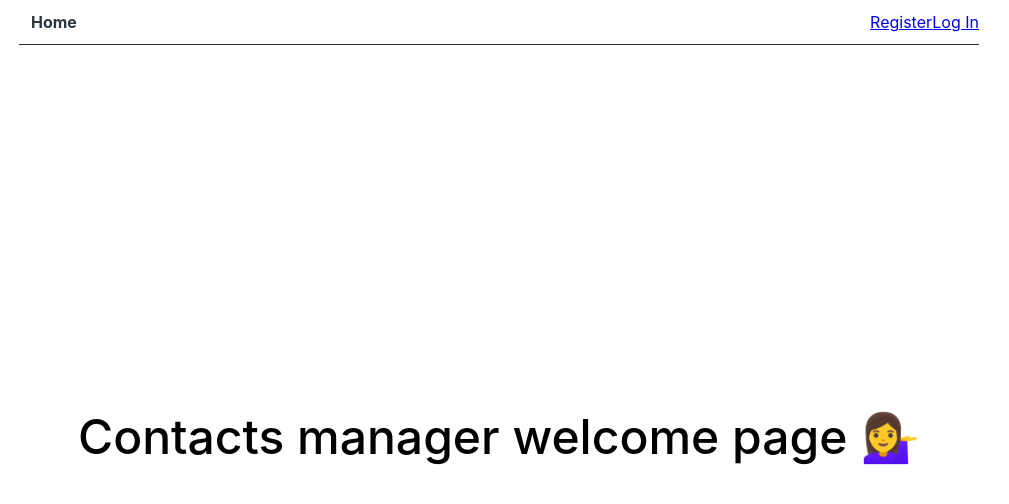
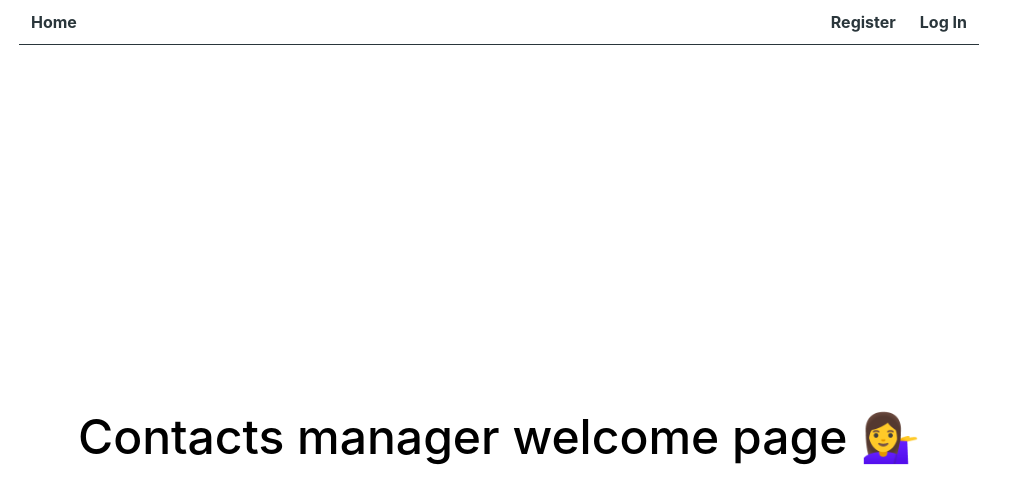
Before and after one commit to Alex-XAG/goit-react-hw-08-phonebook, a React (Create React App) app: page / in a window 1280 px wide. Shown: the top 504 px of the page, without its empty margins (141-1150 px from the left). Built offline with nearby package versions, Linux system fonts and the light colour scheme.

Commit message:
styles edited

```diff
--- a/src/components/AuthNav/AuthNav.js
+++ b/src/components/AuthNav/AuthNav.js
@@ -1,11 +1,15 @@
 import { NavLink } from 'react-router-dom';
-// import css from './AuthNav.module.css';
+import css from './AuthNav.module.css';
 
 export const AuthNav = () => {
   return (
     <div>
-      <NavLink to="/register">Register</NavLink>
-      <NavLink to="/login">Log In</NavLink>
+      <NavLink className={css.link} to="/register">
+        Register
+      </NavLink>
+      <NavLink className={css.link} to="/login">
+        Log In
+      </NavLink>
     </div>
   );
 };
--- /dev/null
+++ b/src/components/AuthNav/AuthNav.module.css
@@ -0,0 +1,11 @@
+.link {
+  display: inline-block;
+  text-decoration: none;
+  padding: 12px;
+  font-weight: 700;
+  color: #2a363b;
+}
+
+.link.active {
+  color: #e84a5f;
+}
```
